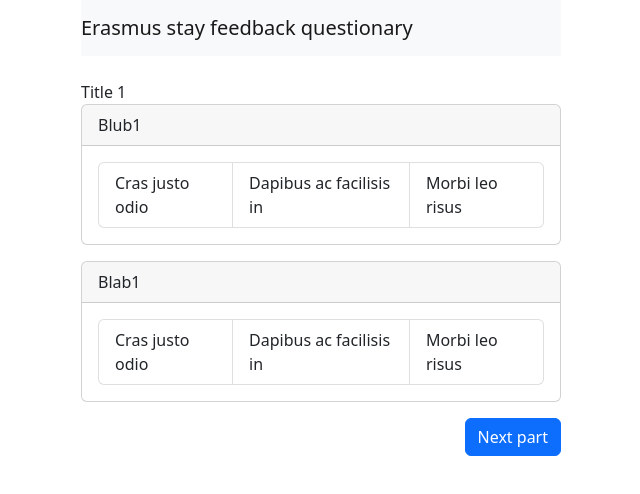
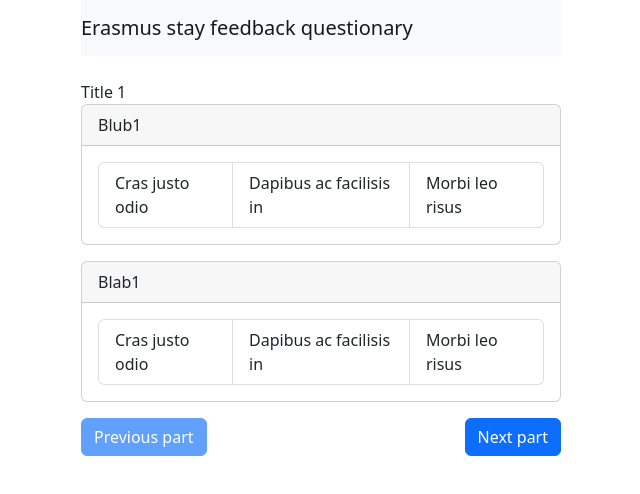
Before and after one commit to aburenko/rs-questionary, a React (Vite) app: page / in a window 1280 px wide. Shown: the top 494 px of the page, without its empty margins (319-959 px from the left). Built offline with nearby package versions, Linux system fonts and the light colour scheme.

Commit message:
Add previous button

```diff
--- a/src/App.tsx
+++ b/src/App.tsx
@@ -52,10 +52,18 @@ function App() {
 
             {MapQuestions(questionaries[questionaryTitles[currentQuestionary]])}
 
-            <div style={{ display: "flex", justifyContent: "right" }}>
+            <div style={{ display: "flex", justifyContent: "space-between" }}>
               <Button
                 variant="primary"
-                hidden={currentQuestionary === questionaryTitles.length - 1}
+                disabled={currentQuestionary === 0}
+                onClick={() => setQuestionary(currentQuestionary - 1)}
+              >
+                Previous part
+              </Button>
+
+              <Button
+                variant="primary"
+                disabled={currentQuestionary === questionaryTitles.length - 1}
                 onClick={() => setQuestionary(currentQuestionary + 1)}
               >
                 Next part
```
